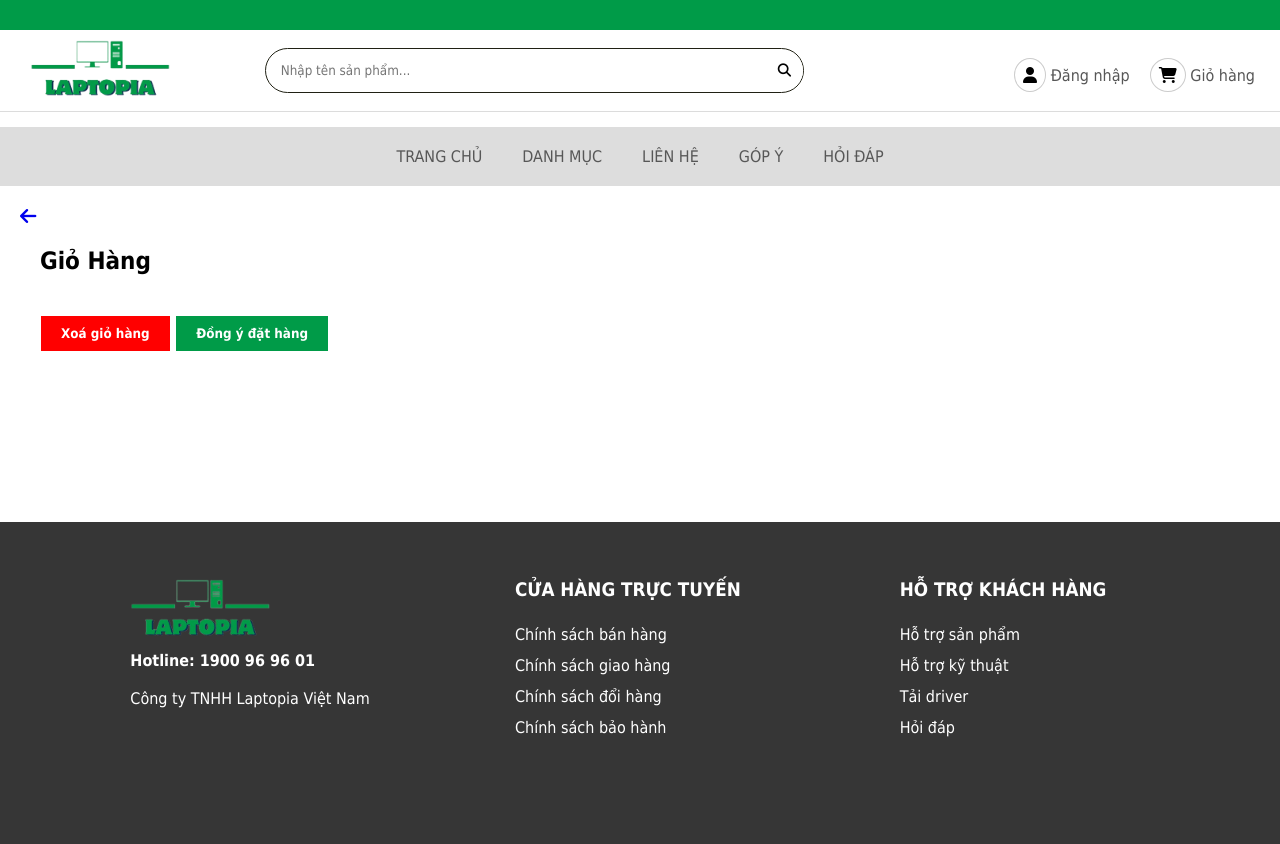
After one commit to duchuy112233/Du_An_1, a PHP site: template view/cart/viewcart.php in a window 1280 px wide. The commit adds this page. Run offline with PHP 8.4, Linux system fonts and the light colour scheme; the template is opened without the code that fills it, so the values that code supplies are empty.

Commit message:
Giỏ hàng

```diff
--- a/css/view.css
+++ b/css/view.css
@@ -792,6 +792,60 @@ text-decoration: none;
     cursor: pointer;
     text-decoration: underline;
 }
+/* Giỏ hàng */
+.form-giohang{
+    margin-left: 20px;
+    margin-right: 20px;
+}
+.table {
+    text-align: center;
+    width: 100%;
+    border-collapse: collapse;
+
+}
+.table th{
+    padding: 20px 0px;
+      border: 1px solid gainsboro;
+}
+.table td{
+    padding: 10px 0px;
+      border-bottom: 1px solid gainsboro;
+}
+.xoa-giohang{
+    padding: 10px 20px;
+    color: white;
+    font-weight: bold;
+    border: 1px solid white;
+    background-color: red;
+}
+.xoa-giohang:hover{
+    background-color: rgb(168, 45, 45);
+}
+.dong-y-dathang{
+    padding: 10px 20px;
+    color: white;
+    font-weight: bold;
+    border: 1px solid white;
+    background-color: #009B48;
+}
+.dong-y-dathang:hover{
+    background: #0d8244;
+}
+.thungrac{
+    border: 1px solid white;
+    background-color: white;
+    color: red;
+    padding: 10px 10px;
+
+}
+.thungrac:hover{
+    background-color: red;
+    color: white;
+}
+
+
+
+
 /* Footer */
 .footer {
     width: 100%;
--- /dev/null
+++ b/view/cart/viewcart.php
@@ -0,0 +1,24 @@
+<div class="form-giohang">
+    <!-- detail product -->
+    <div class="">
+        <h3><a href="index.php"><i class="fa-solid fa-arrow-left"></i></a></h3>
+        <h2 style="padding: 20px 20px ;">Giỏ Hàng</h2>
+        <div class="">
+            <div class="card mt-5">
+                <table class="table">
+                    <thead>
+                    </thead>
+                    <tbody>
+                        <?php
+                        viewcart(1);
+                        ?>
+                    </tbody>
+                </table>
+                <div style="padding: 20px 20px ;">
+                    <a href="index.php?act=delcart"><input class="xoa-giohang" type="button" name="" value="Xoá giỏ hàng"></a>
+                    <a href="index.php?act=bill"><input class="dong-y-dathang" type="button" name="" value="Đồng ý đặt hàng"></a>
+                </div>
+            </div>
+        </div>
+    </div>
+</div>
```
Also changed, not shown: view/index.php (+28 -1 lines).
